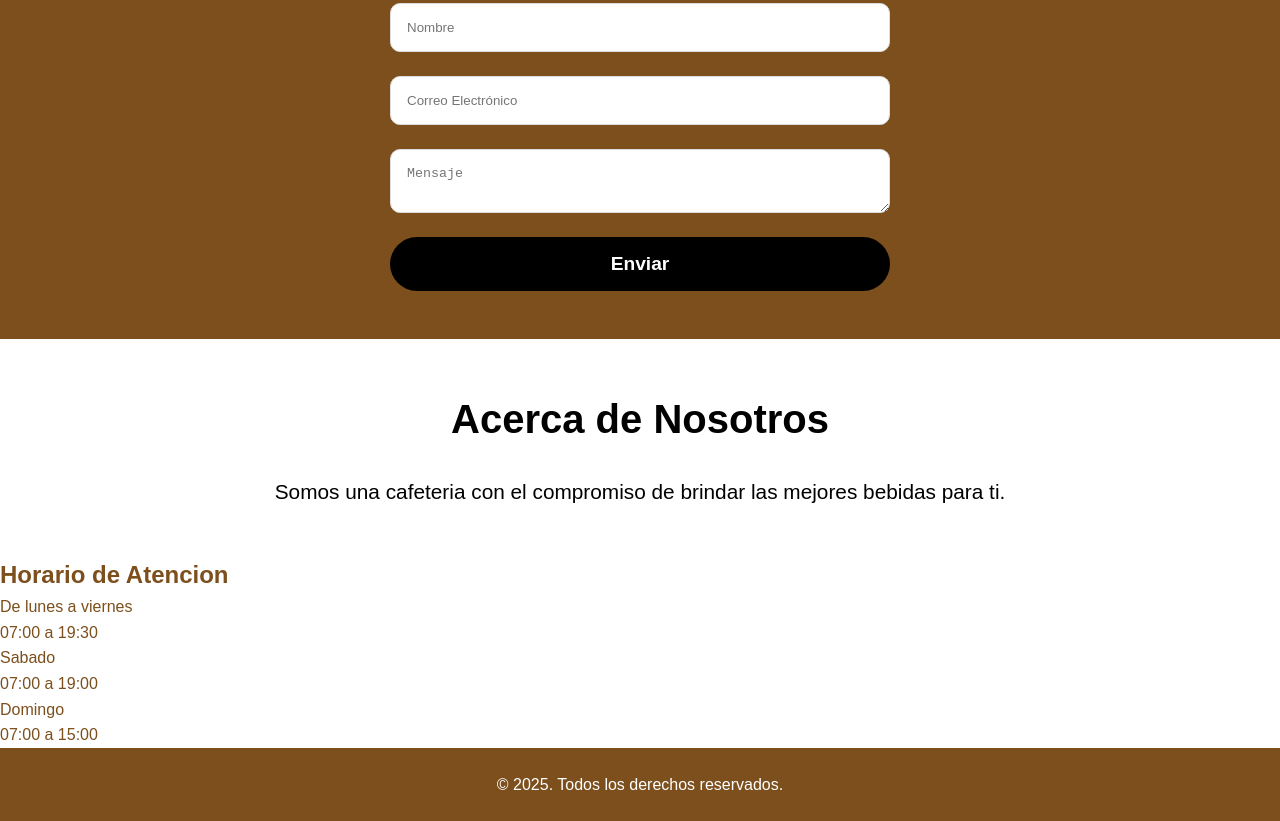
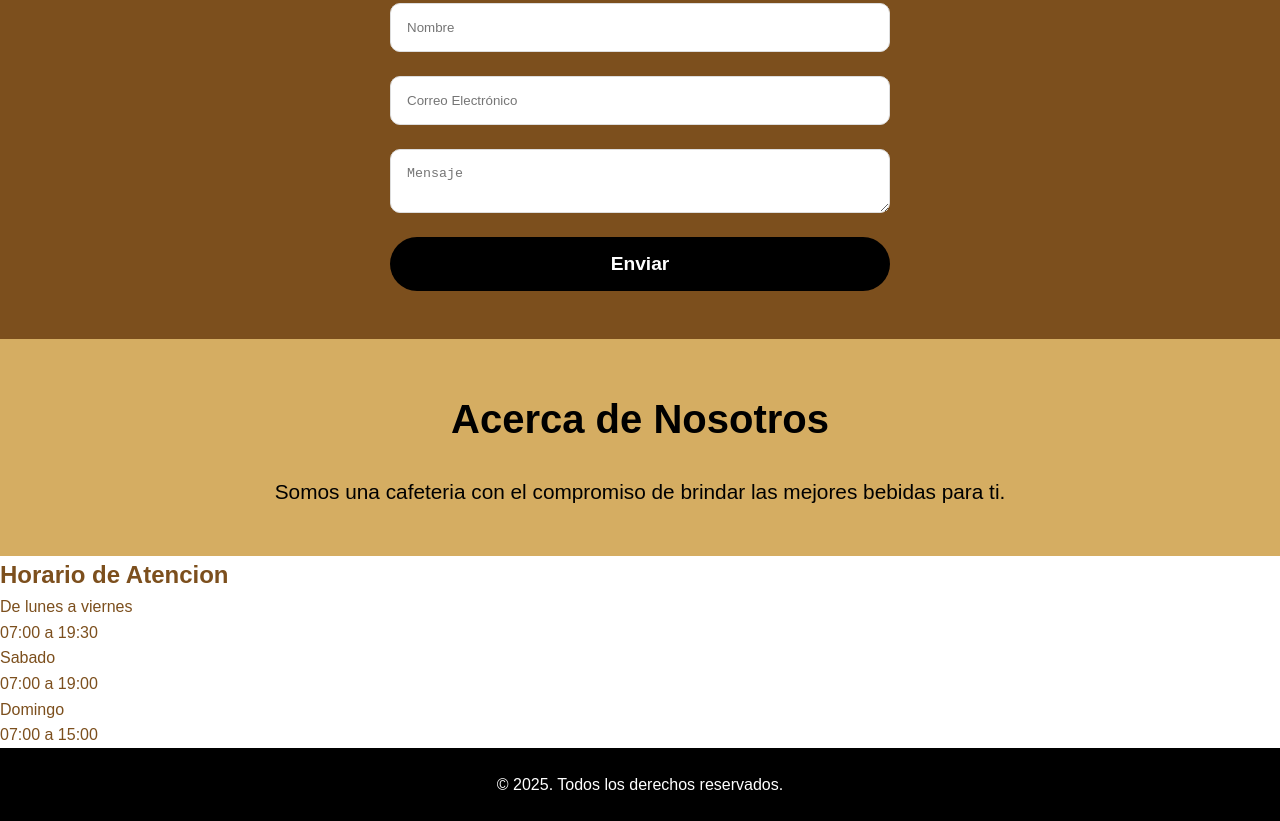
Before and after one commit to cristhian-sanchez/Mi-proyecto-1, a plain HTML site: page index.html in a window 1280 px wide. Shown: the part 1682-2503 px from the top of the page. Drawn offline with Linux system fonts and the light colour scheme.

Commit message:
Update styles.css

```diff
--- a/styles.css
+++ b/styles.css
@@ -66,7 +66,7 @@ body {
     align-items: center;
     justify-content: center;
     height: 90vh;
-    background: lightgray no-repeat center/cover;
+    background: #d5ad62;
     color: rgb(8, 8, 8);
     text-align: center;
     padding: 2rem;
@@ -267,7 +267,7 @@ body {
 .about-section {
     padding: 3rem;
     text-align: center;
-    background: white;
+    background: #d5ad62;
     color: black;
 }
 
@@ -283,7 +283,7 @@ body {
 /* pie de página */
 footer {
     padding: 1.5rem;
-    background: rgb(124, 79, 29);
+    background: black;
     color: white;
     text-align: center;
     font-size: 1rem;
```
